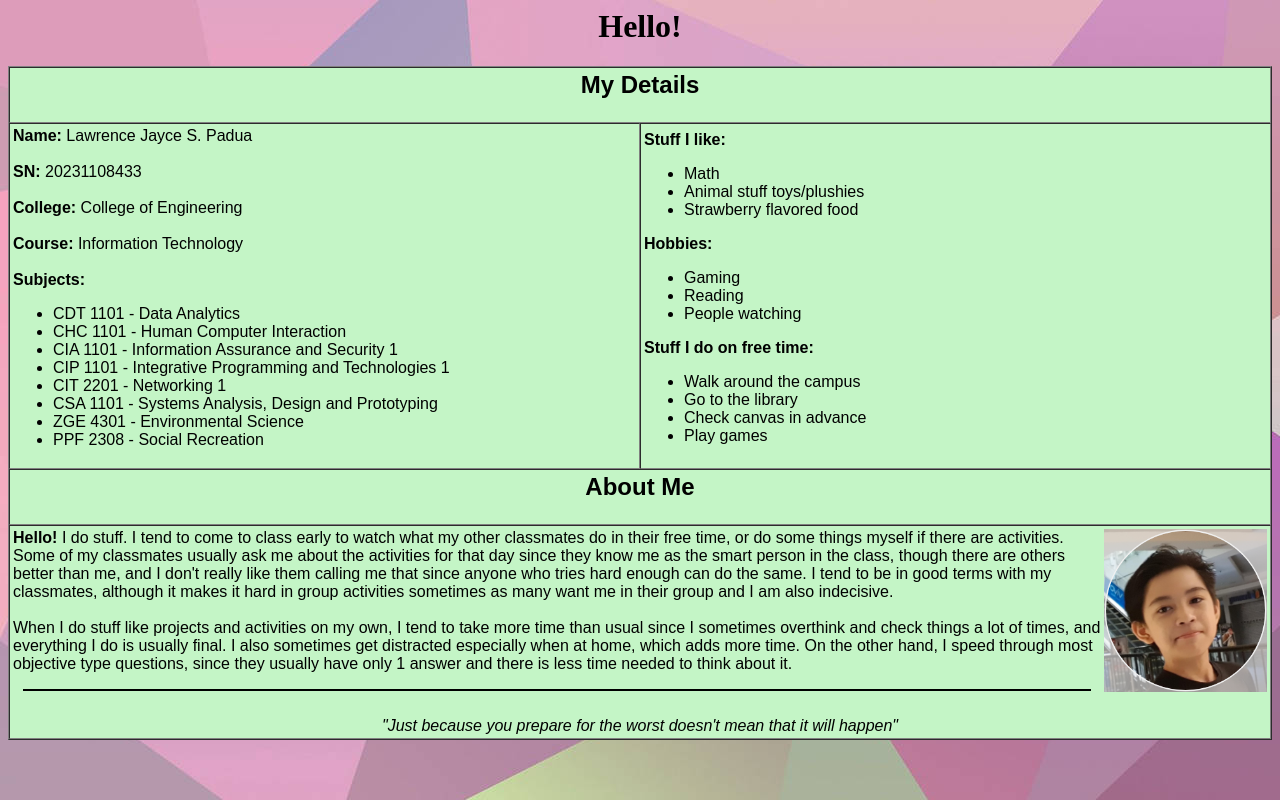
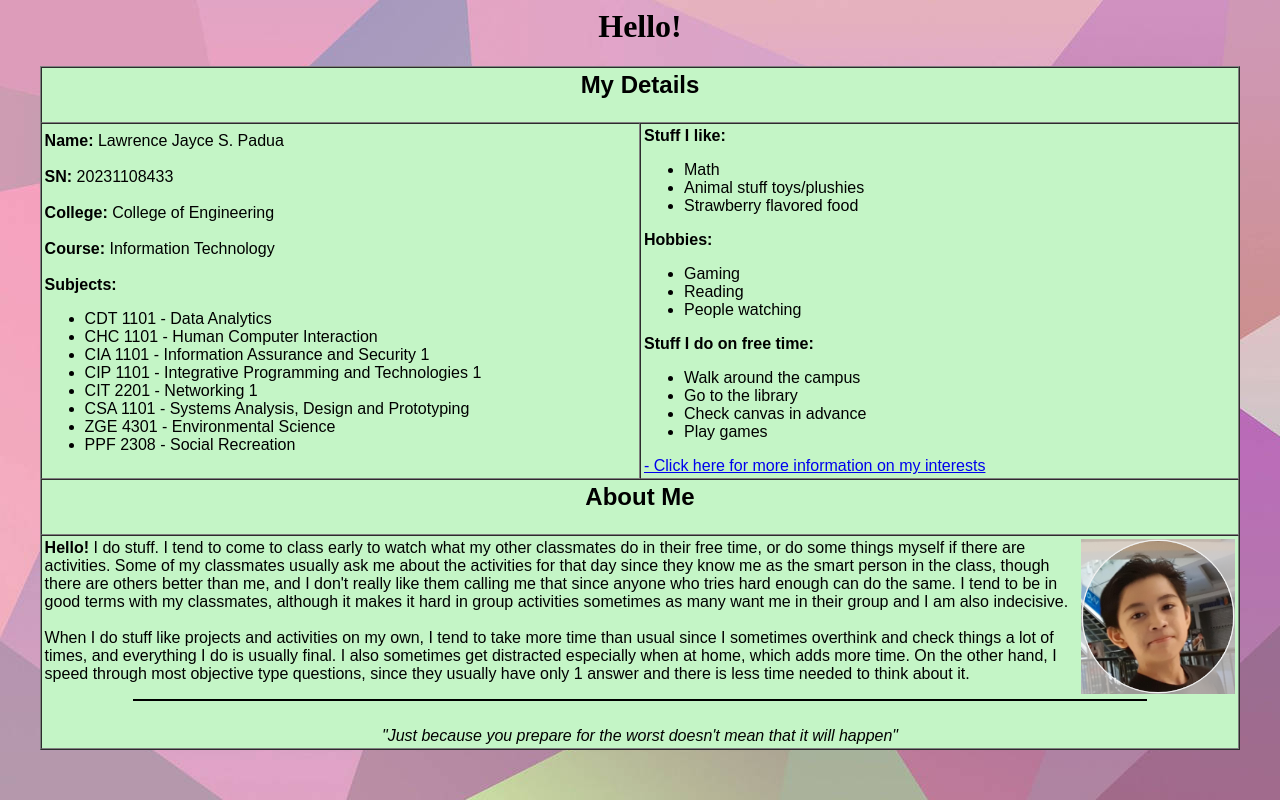
Before and after one commit to Lawrence-Padua/CIP1101-Padua, a plain HTML site: page CIP1101-Padua/index.html in a window 1280 px wide. Drawn offline with Linux system fonts and the light colour scheme.

Commit message:
Update index.html
new link to new page and adjusted table width

```diff
--- a/CIP1101-Padua/index.html
+++ b/CIP1101-Padua/index.html
@@ -5,7 +5,7 @@
     <body background="images/background.jpg">
         <font face="arial">
         <center><h1><font face="lucida calligraphy">Hello!</font></h1></center>
-        <table align="center" border="1" width="100%" bgcolor="#c4f5c6" cellpadding="3px" cellspacing="0">
+        <table align="center" border="1" width="95%" bgcolor="#c4f5c6" cellpadding="3px" cellspacing="0">
             <th colspan="2"><h2>My Details</h2></th>
             <tr>
             <td width="50%">
@@ -48,6 +48,9 @@
                         <li>Check canvas in advance</li>
                         <li>Play games</li>
                     </ul>
+                    <a href="index2.html">
+						- Click here for more information on my interests
+					</a>
                 </p>
             </td>
             <tr>
```
